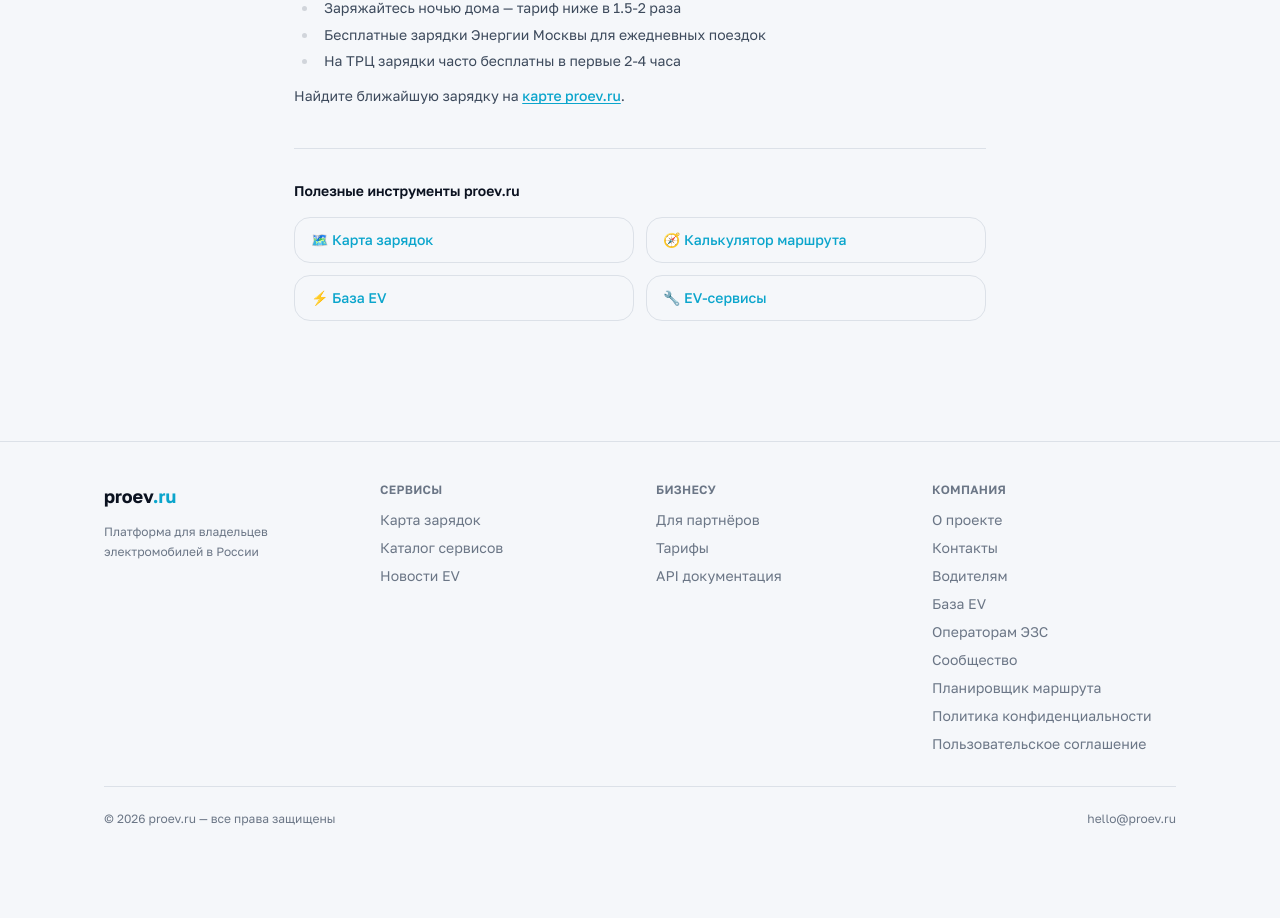
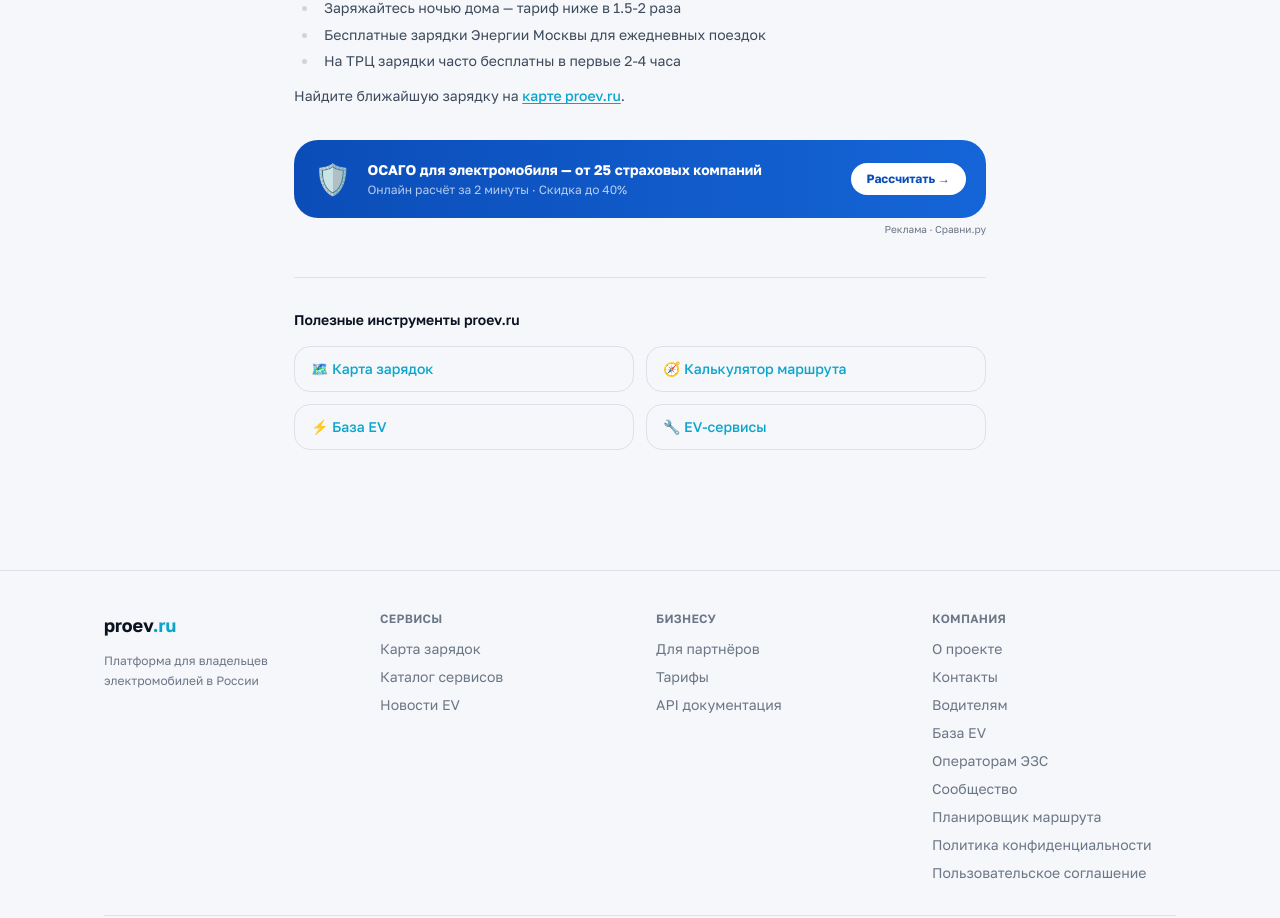
Before and after one commit to UnikarTOP/proev, a Next.js app in the folder frontend/: page /blog/zaryadki-dlya-elektromobilya-moskva in a window 1280 px wide. Shown: the part 1232-2150 px from the top of the page. Before the commit the page ends 2099 px from the top, so only its background shows below. Built offline with nearby package versions, Linux system fonts and the light colour scheme; no server answers.

Commit message:
Add Sravni.ru OSAGO affiliate banner to ev-catalog and blog articles

```diff
--- a/frontend/src/app/blog/[slug]/page.tsx
+++ b/frontend/src/app/blog/[slug]/page.tsx
@@ -25,6 +25,18 @@ export default function ArticlePage({ params }: { params: { slug: string } }) {
       <h1 className="text-[24px] md:text-[32px] font-bold text-ink-900 leading-tight mb-4">{a.title}</h1>
       <p className="text-base text-muted leading-relaxed mb-8 font-medium">{a.description}</p>
       <div className="prose prose-sm max-w-none text-ink-900 leading-relaxed" dangerouslySetInnerHTML={{ __html: a.content }} />
+
+      {/* Партнёрский блок */}
+      <a href="https://go.sravni.ru/aff_c?aff_id=101339&offer_id=1064&source=10640&out=https%3A%2F%2Fwww.sravni.ru%2Fosago%2F%3F" target="_blank" rel="noopener noreferrer sponsored"
+        className="flex items-center gap-4 bg-gradient-to-r from-[#0B4DB8] to-[#1565D8] rounded-2xl p-5 no-underline hover:opacity-95 transition-opacity mt-8">
+        <span className="text-3xl">🛡️</span>
+        <div className="flex-1">
+          <div className="text-white font-bold text-sm">ОСАГО для электромобиля — от 25 страховых компаний</div>
+          <div className="text-white/70 text-xs mt-0.5">Онлайн расчёт за 2 минуты · Скидка до 40%</div>
+        </div>
+        <span className="flex-shrink-0 bg-white text-[#0B4DB8] text-xs font-bold px-4 py-2 rounded-xl">Рассчитать →</span>
+      </a>
+      <p className="text-right text-[10px] text-muted mt-1">Реклама · Сравни.ру</p>
       <div className="mt-10 pt-8 border-t border-line">
         <p className="text-sm font-semibold text-ink-900 mb-4">Полезные инструменты proev.ru</p>
         <div className="grid grid-cols-2 gap-3">
--- a/frontend/src/app/ev-catalog/EVCatalogClient.tsx
+++ b/frontend/src/app/ev-catalog/EVCatalogClient.tsx
@@ -325,6 +325,17 @@ export default function EVCatalogPage() {
           <p>Ничего не найдено. Попробуйте изменить фильтры.</p>
         </div>
       )}
+      {/* Партнёрский блок — ОСАГО */}
+      <a href="https://go.sravni.ru/aff_c?aff_id=101339&offer_id=1064&source=10640&out=https%3A%2F%2Fwww.sravni.ru%2Fosago%2F%3F" target="_blank" rel="noopener noreferrer sponsored"
+        className="mt-8 flex items-center gap-4 bg-gradient-to-r from-[#0B4DB8] to-[#1565D8] rounded-2xl p-5 no-underline hover:opacity-95 transition-opacity group">
+        <span className="text-3xl">🛡️</span>
+        <div className="flex-1">
+          <div className="text-white font-bold text-sm">Оформите ОСАГО для электромобиля онлайн</div>
+          <div className="text-white/70 text-xs mt-0.5">Сравните цены от 25+ страховых компаний · Экономия до 40%</div>
+        </div>
+        <span className="flex-shrink-0 bg-white text-[#0B4DB8] text-xs font-bold px-4 py-2 rounded-xl whitespace-nowrap">Рассчитать →</span>
+      </a>
+      <p className="text-right text-[10px] text-muted mt-1">Реклама · Сравни.ру</p>
     </div>
   );
 }
```
